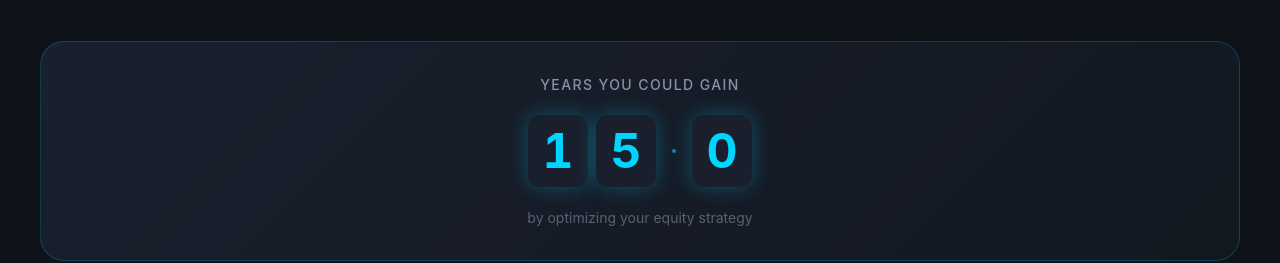
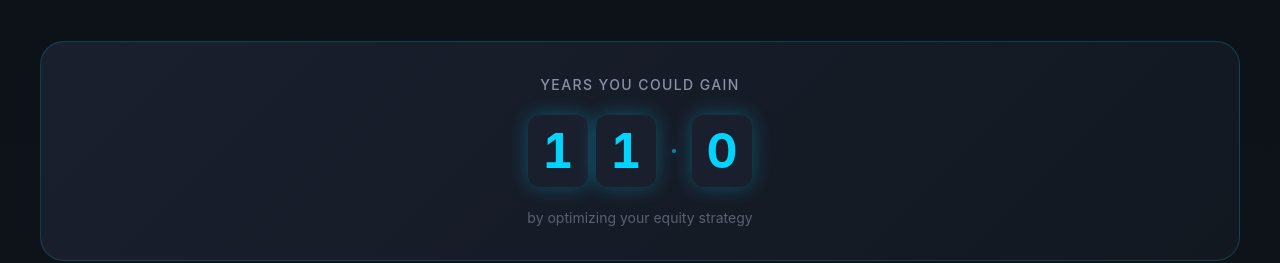
Before and after one commit to Harrysibbenga/fin-tech-flight-deck, a Vue app: page / in a window 1280 px wide. Shown: the part 1140-1403 px from the top of the page. Built offline with nearby package versions, Linux system fonts and the light colour scheme.

Commit message:
fix: use realistic trajectory-based calculation for years gained instead of logarithmic formula

```diff
--- a/src/composables/useCalculations.js
+++ b/src/composables/useCalculations.js
@@ -60,26 +60,31 @@ export function useCalculations(sliderValues) {
   }
 
   /**
-   * Calculate the efficiency gap (years gained)
-   * Years gained = how many extra years baseline would need to reach optimized final value
-   * Uses logarithmic calculation based on compound growth
-   * @param {number} baselineFinal - Final value with baseline strategy
-   * @param {number} optimizedFinal - Final value with optimized strategy
-   * @param {number} monthlySavings - Monthly savings amount (used for validation)
+   * Calculate years gained - how many years earlier you reach your goal with optimization
+   * Uses a more realistic approach based on when optimized reaches baseline's final value
+   * @param {Array<number>} baselineTrajectory - Baseline growth trajectory array
+   * @param {Array<number>} optimizedTrajectory - Optimized growth trajectory array
    * @returns {number} Years gained by optimizing
    */
-  const calculateYearsGained = (baselineFinal, optimizedFinal, monthlySavings) => {
-    if (baselineFinal <= 0 || optimizedFinal <= baselineFinal) {
-      return 0.5 // Minimum meaningful value
+  const calculateYearsGained = (baselineTrajectory, optimizedTrajectory) => {
+    const baselineFinal = baselineTrajectory[baselineTrajectory.length - 1]
+
+    // Find which year the optimized trajectory first exceeds baseline's final value
+    let yearsToReachBaseline = optimizedTrajectory.length - 1 // Default to full period
+
+    for (let year = 0; year < optimizedTrajectory.length; year++) {
+      if (optimizedTrajectory[year] >= baselineFinal) {
+        yearsToReachBaseline = year
+        break
+      }
     }
 
-    // Calculate how many extra years baseline would need at its growth rate
-    // Formula: years = log(optimizedFinal / baselineFinal) / log(1 + growthRate)
-    const yearsGained = Math.log(optimizedFinal / baselineFinal) / Math.log(1 + CALCULATION_CONSTANTS.BASELINE_ANNUAL_RETURN)
+    // Years gained = total years - years needed with optimization
+    const totalYears = baselineTrajectory.length - 1
+    const yearsGained = totalYears - yearsToReachBaseline
 
-    // Cap at 15 years maximum for realistic display
-    // Minimum 0.5 years to always show meaningful value
-    return Math.max(0.5, Math.min(15, yearsGained))
+    // Return with bounds: minimum 0.5, maximum 12 (more realistic cap)
+    return Math.min(12, Math.max(0.5, yearsGained))
   }
 
   /**
@@ -98,8 +103,8 @@ export function useCalculations(sliderValues) {
       const baselineFinal = baselineTrajectory[baselineTrajectory.length - 1]
       const optimizedFinal = optimizedTrajectory[optimizedTrajectory.length - 1]
 
-      // Calculate metrics
-      const yearsGained = calculateYearsGained(baselineFinal, optimizedFinal, monthlySavings)
+      // Use the new trajectory-based calculation
+      const yearsGained = calculateYearsGained(baselineTrajectory, optimizedTrajectory)
 
       const valueDifference = optimizedFinal - baselineFinal
       const percentageGain = baselineFinal > 0
@@ -107,11 +112,11 @@ export function useCalculations(sliderValues) {
         : 0
 
       return {
-        baselineValue: baselineFinal,
-        optimizedValue: optimizedFinal,
+        baselineValue: Math.round(baselineFinal),
+        optimizedValue: Math.round(optimizedFinal),
         yearsGained: parseFloat(yearsGained.toFixed(1)),
         percentageGain: parseFloat(percentageGain.toFixed(2)),
-        valueDifference: parseFloat(valueDifference.toFixed(2))
+        valueDifference: Math.round(valueDifference)
       }
     } catch (error) {
       // Error boundary: return safe default values
```
